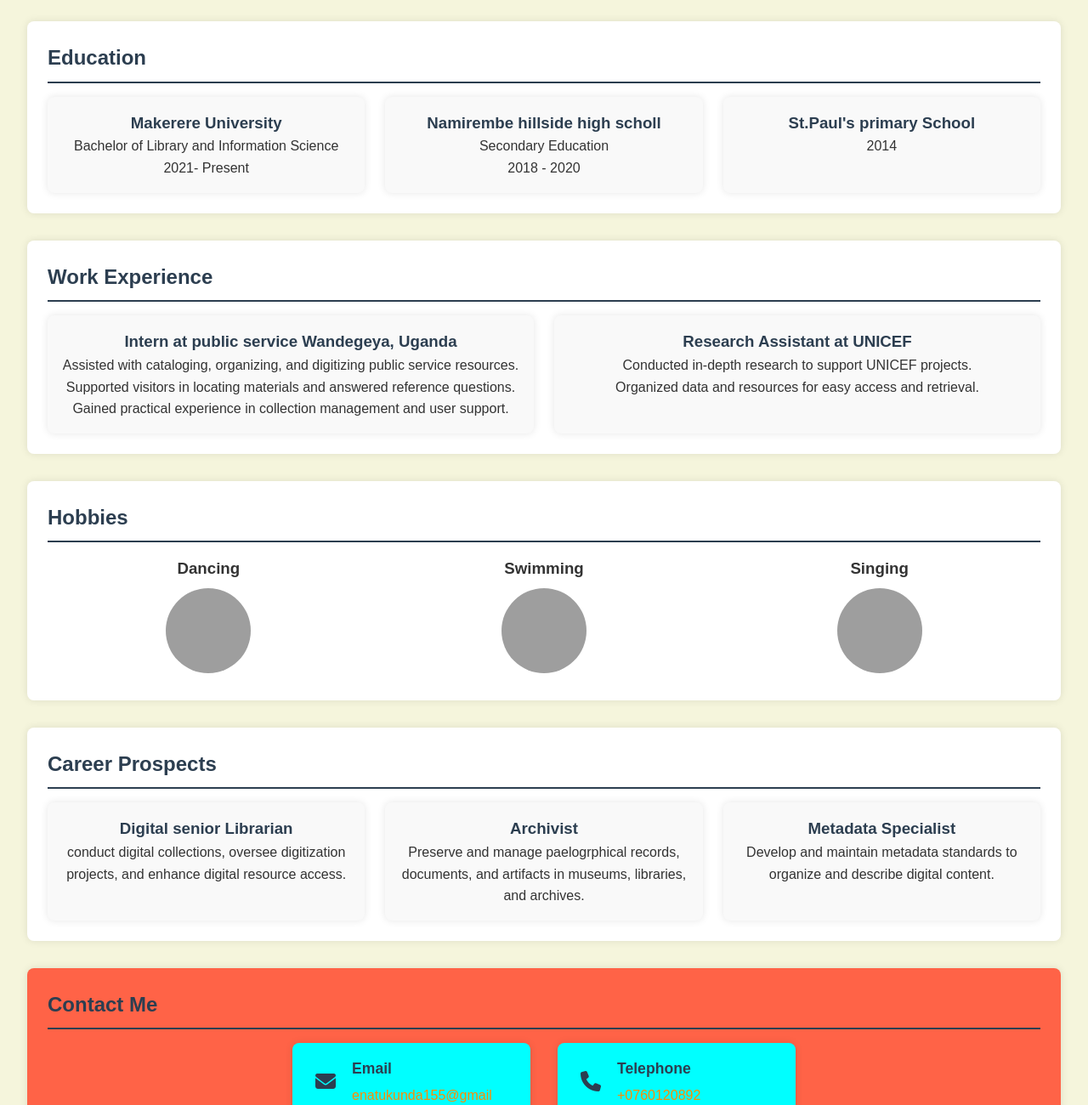
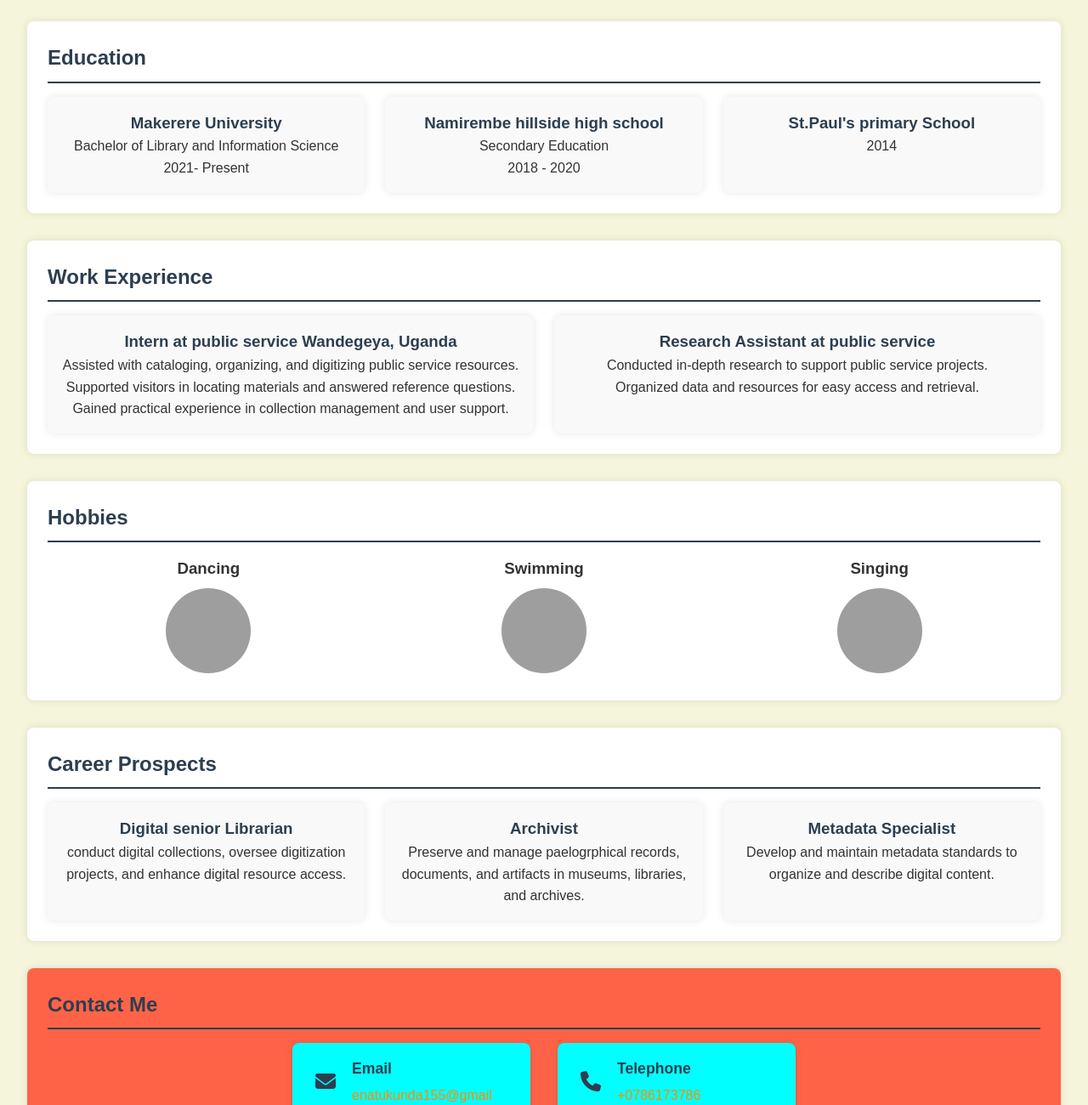
Before and after one commit to makerere2024/project, a plain HTML site: page index.html in a window 1280 px wide. Shown: the part 400-1700 px from the top of the page at 85% size. Drawn offline with Linux system fonts and the light colour scheme; grey boxes are pictures that could not be loaded.

Commit message:
Update index.html

```diff
--- a/index.html
+++ b/index.html
@@ -32,7 +32,7 @@
 <p>2021- Present</p>
 </div>
 <div class="flex-item">
-<h3>Namirembe hillside high scholl</h3>
+<h3>Namirembe hillside high school</h3>
 <p>Secondary Education</p>
 <p>2018 - 2020</p>
 </div>
@@ -52,8 +52,8 @@
 <p>Gained practical experience in collection management and user support.</p>
 </div>
 <div class="flex-item">
-<h3>Research Assistant at UNICEF</h3>
-<p>Conducted in-depth research to support UNICEF projects.</p>
+<h3>Research Assistant at public service </h3>
+<p>Conducted in-depth research to support public service projects.</p>
 <p>Organized data and resources for easy access and retrieval.</p>
 </div>
 </div>
@@ -109,7 +109,7 @@
 <i class="fas fa-phone"></i>
 <div>
 <h3>Telephone</h3>
-<p><a href="tel:0786173786+">+0760120892</a></p>
+<p><a href="tel:0786173786+">+0786173786</a></p>
 </div>
 </div>
 
```
